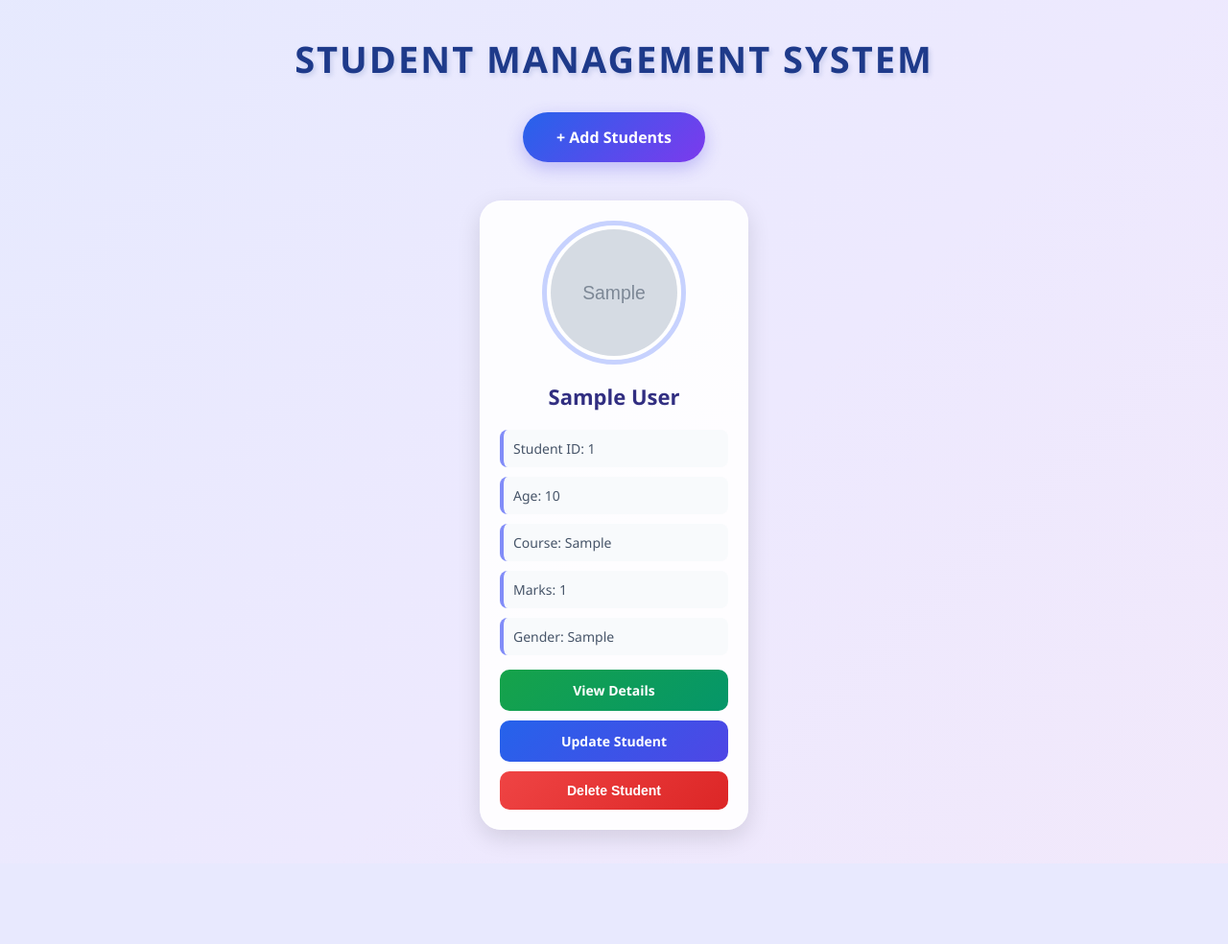
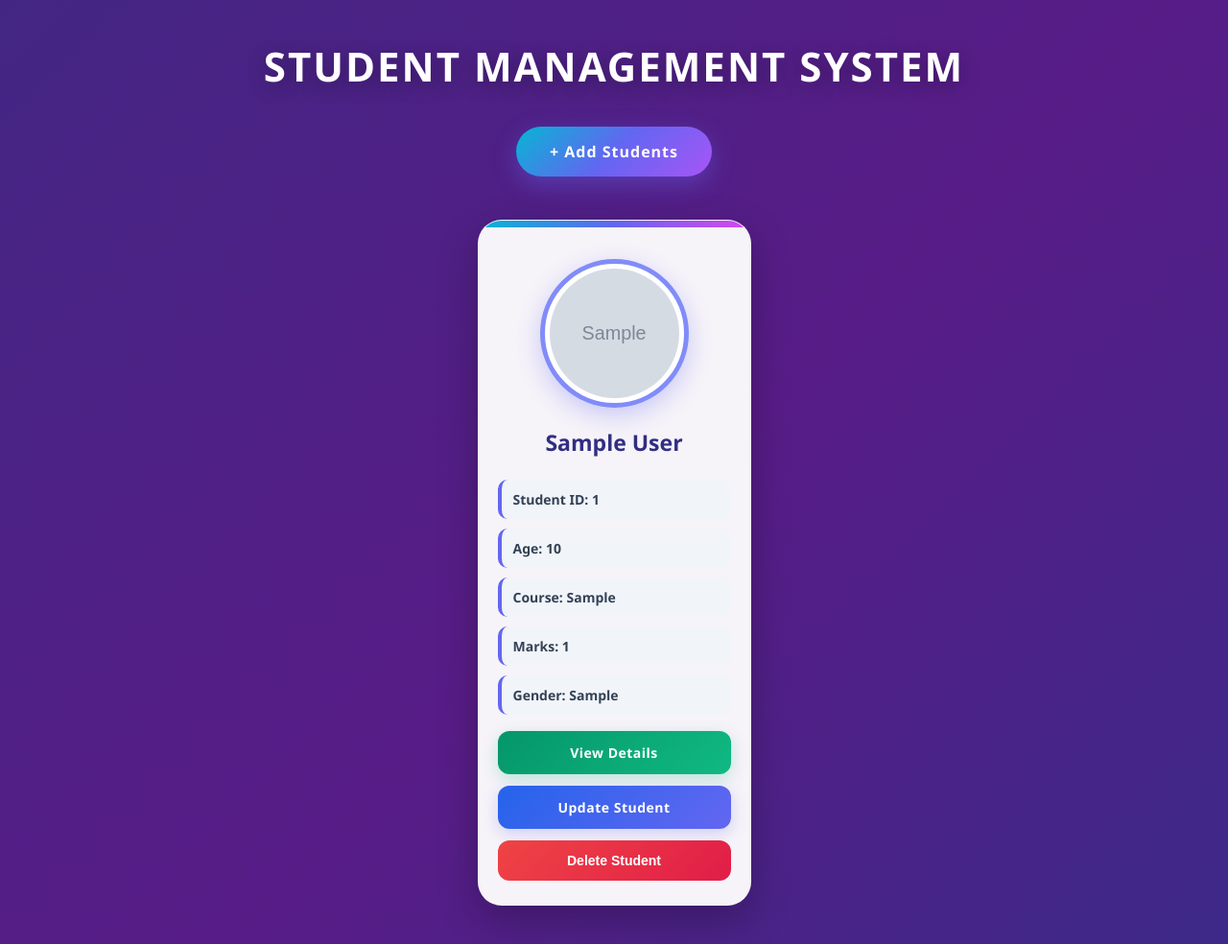
Before and after one commit to likhithanagadivya/Student-Management-System, a FastAPI app: page / in a window 1280 px wide. Shown: the whole page at 96% size. Before the commit the page ends 878 px from the top, so only its background shows below. Run offline with FastAPI, Linux system fonts and the light colour scheme; tables that the repository leaves empty hold one stand-in row (values such as "Sample post"); grey boxes marked "Sample" are stand-in pictures.

Commit message:
Updated home page design

```diff
--- a/templates/home.html
+++ b/templates/home.html
@@ -7,6 +7,7 @@
     <title>Student Management System</title>
 
     <style>
+
 * {
     margin: 0;
     padding: 0;
@@ -14,35 +15,39 @@
 }
 
 body {
-            font-family: 'Segoe UI', Arial, sans-serif;
-            background: linear-gradient(135deg, #dbeafe, #ede9fe, #fce7f3);
+    font-family: 'Poppins', 'Segoe UI', Arial, sans-serif;
+    background: linear-gradient(135deg, #0f172a, #312e81, #581c87, #1e3a8a);
     background-size: 300% 300%;
-            animation: gradientMove 10s ease infinite;
-            padding: 35px;
+    animation: backgroundMove 12s ease infinite;
     min-height: 100vh;
+    padding: 40px 25px;
+    color: #fff;
 }
 
-        @keyframes gradientMove {
+@keyframes backgroundMove {
     0% { background-position: 0% 50%; }
     50% { background-position: 100% 50%; }
     100% { background-position: 0% 50%; }
 }
 
+/* Main Heading */
+
 h1 {
     text-align: center;
-            color: #1e3a8a;
-            font-size: 38px;
-            margin-bottom: 30px;
+    font-size: 42px;
+    font-weight: 800;
+    letter-spacing: 2px;
+    margin-bottom: 35px;
+    color: #ffffff;
     text-transform: uppercase;
-            letter-spacing: 2px;
-            text-shadow: 2px 3px 5px rgba(30, 58, 138, 0.15);
+    text-shadow: 0 5px 20px rgba(0, 0, 0, 0.3);
     animation: slideDown 0.8s ease;
 }
 
 @keyframes slideDown {
     from {
         opacity: 0;
-                transform: translateY(-30px);
+        transform: translateY(-40px);
     }
     to {
         opacity: 1;
@@ -50,26 +55,30 @@
     }
 }
 
+/* Add Student Button */
+
 .add-btn {
     display: block;
     width: fit-content;
-            margin: 0 auto 40px;
+    margin: 0 auto 45px;
     padding: 15px 35px;
-            background: linear-gradient(135deg, #2563eb, #7c3aed);
+    background: linear-gradient(135deg, #06b6d4, #6366f1, #a855f7);
     color: white;
     text-decoration: none;
-            border-radius: 30px;
-            font-weight: bold;
+    border-radius: 50px;
     font-size: 16px;
-            box-shadow: 0 6px 18px rgba(79, 70, 229, 0.3);
-            transition: all 0.4s ease;
+    font-weight: 700;
+    letter-spacing: 1px;
+    box-shadow: 0 8px 25px rgba(99, 102, 241, 0.4);
+    transition: 0.4s ease;
 }
 
 .add-btn:hover {
-            transform: translateY(-5px) scale(1.05);
-            box-shadow: 0 12px 25px rgba(79, 70, 229, 0.4);
-            background: linear-gradient(135deg, #7c3aed, #2563eb);
+    transform: translateY(-7px) scale(1.06);
+    box-shadow: 0 15px 35px rgba(168, 85, 247, 0.5);
 }
+
+/* Student Container */
 
 .container {
     display: flex;
@@ -80,162 +89,202 @@
     margin: auto;
 }
 
+/* Student Card */
+
 .card {
-            width: 280px;
-            min-height: 500px;
+    position: relative;
+    overflow: hidden;
+    width: 285px;
+    min-height: 530px;
+    padding: 25px 20px;
     display: flex;
     flex-direction: column;
     align-items: center;
-            background: rgba(255, 255, 255, 0.9);
-            padding: 20px;
-            border-radius: 22px;
-            border: 1px solid rgba(255, 255, 255, 0.8);
-            box-shadow: 0 8px 25px rgba(0, 0, 0, 0.12);
+
+    background: rgba(255, 255, 255, 0.95);
+    border: 1px solid rgba(255, 255, 255, 0.5);
+    border-radius: 25px;
+
+    box-shadow: 0 15px 40px rgba(0, 0, 0, 0.25);
     transition: all 0.4s ease;
-            animation: cardAppear 0.7s ease;
+
+    animation: cardAppear 0.8s ease;
+}
+
+.card::before {
+    content: "";
+    position: absolute;
+    top: 0;
+    left: 0;
+    width: 100%;
+    height: 7px;
+    background: linear-gradient(90deg, #06b6d4, #6366f1, #d946ef);
 }
 
 @keyframes cardAppear {
     from {
         opacity: 0;
-                transform: translateY(30px);
+        transform: translateY(40px) scale(0.95);
     }
     to {
         opacity: 1;
-                transform: translateY(0);
+        transform: translateY(0) scale(1);
     }
 }
 
 .card:hover {
-            transform: translateY(-12px);
-            box-shadow: 0 18px 35px rgba(79, 70, 229, 0.25);
-            border-color: #a5b4fc;
+    transform: translateY(-15px);
+    box-shadow: 0 25px 50px rgba(0, 0, 0, 0.35);
 }
 
+/* Student Image */
+
 .card img {
-            width: 150px;
-            height: 150px;
+    width: 155px;
+    height: 155px;
     object-fit: cover;
     border-radius: 50%;
-            margin-bottom: 18px;
-            border: 5px solid #c7d2fe;
-            padding: 4px;
+    margin: 15px 0 20px;
+    padding: 5px;
     background: white;
-            transition: all 0.4s ease;
+    border: 5px solid #818cf8;
+    box-shadow: 0 8px 25px rgba(99, 102, 241, 0.3);
+    transition: all 0.5s ease;
 }
 
 .card:hover img {
-            transform: scale(1.08) rotate(3deg);
-            border-color: #7c3aed;
+    transform: scale(1.1) rotate(5deg);
+    border-color: #c026d3;
+    box-shadow: 0 10px 30px rgba(192, 38, 211, 0.35);
 }
+
+/* Student Name */
 
 .card h2 {
     color: #312e81;
-            font-size: 22px;
-            margin-bottom: 15px;
+    font-size: 23px;
+    font-weight: 800;
+    margin-bottom: 18px;
     text-align: center;
     text-transform: capitalize;
 }
 
+/* Student Information */
+
 .card p {
     width: 100%;
-            color: #475569;
+    padding: 11px 12px;
+    margin: 5px 0;
+    background: #f1f5f9;
+    border-radius: 10px;
+    border-left: 4px solid #6366f1;
+    color: #334155;
     font-size: 14px;
-            margin: 5px 0;
-            padding: 10px;
-            background: #f8fafc;
-            border-radius: 8px;
-            border-left: 4px solid #818cf8;
+    font-weight: 600;
     transition: all 0.3s ease;
 }
 
 .card p:hover {
-            background: #eef2ff;
+    background: #e0e7ff;
+    border-left-color: #c026d3;
     transform: translateX(5px);
-            border-left-color: #7c3aed;
 }
+
+/* Common Link Buttons */
 
 .card a {
     display: block;
     width: 100%;
+    padding: 13px;
+    margin-top: 12px;
+    border-radius: 12px;
     text-align: center;
-            padding: 12px;
-            margin-top: 10px;
-            border-radius: 10px;
     text-decoration: none;
     color: white;
     font-size: 14px;
-            font-weight: bold;
+    font-weight: 700;
+    letter-spacing: 0.5px;
     transition: all 0.3s ease;
 }
 
-        .view {
-            background: linear-gradient(135deg, #16a34a, #059669);
+.card a:hover {
+    transform: translateY(-4px) scale(1.03);
 }
 
-        .update {
-            background: linear-gradient(135deg, #2563eb, #4f46e5);
-        }
+/* View Button */
 
-        .card a:hover {
-            transform: scale(1.05);
-            box-shadow: 0 5px 15px rgba(0, 0, 0, 0.2);
+.view {
+    background: linear-gradient(135deg, #059669, #10b981);
+    box-shadow: 0 5px 15px rgba(16, 185, 129, 0.25);
 }
 
 .view:hover {
-            background: linear-gradient(135deg, #15803d, #047857);
+    background: linear-gradient(135deg, #047857, #059669);
+    box-shadow: 0 8px 20px rgba(16, 185, 129, 0.4);
+}
+
+/* Update Button */
+
+.update {
+    background: linear-gradient(135deg, #2563eb, #6366f1);
+    box-shadow: 0 5px 15px rgba(99, 102, 241, 0.25);
 }
 
 .update:hover {
-            background: linear-gradient(135deg, #1d4ed8, #6d28d9);
+    background: linear-gradient(135deg, #4338ca, #7c3aed);
+    box-shadow: 0 8px 20px rgba(99, 102, 241, 0.4);
 }
+
+/* Delete Button */
 
 .card form {
     width: 100%;
-            margin-top: 10px;
+    margin-top: 12px;
 }
 
 .card button {
     width: 100%;
-            padding: 12px;
+    padding: 13px;
     border: none;
-            border-radius: 10px;
-            background: linear-gradient(135deg, #ef4444, #dc2626);
+    border-radius: 12px;
+    background: linear-gradient(135deg, #ef4444, #e11d48);
     color: white;
     font-size: 14px;
-            font-weight: bold;
+    font-weight: 700;
     cursor: pointer;
     transition: all 0.3s ease;
 }
 
 .card button:hover {
-            background: linear-gradient(135deg, #b91c1c, #991b1b);
-            transform: scale(1.05);
-            box-shadow: 0 5px 15px rgba(239, 68, 68, 0.3);
+    background: linear-gradient(135deg, #b91c1c, #be123c);
+    transform: translateY(-4px) scale(1.03);
+    box-shadow: 0 8px 20px rgba(239, 68, 68, 0.35);
 }
 
+/* Empty Message */
+
 .empty {
+    width: 100%;
     text-align: center;
-            color: #64748b;
+    padding: 40px 20px;
+    margin-top: 40px;
+    background: rgba(255, 255, 255, 0.95);
+    color: #312e81;
+    border-radius: 20px;
     font-size: 22px;
-            width: 100%;
-            margin-top: 50px;
-            padding: 30px;
-            background: rgba(255, 255, 255, 0.7);
-            border-radius: 15px;
+    font-weight: 700;
+    box-shadow: 0 10px 30px rgba(0, 0, 0, 0.2);
 }
 
-        @media (max-width: 768px) {
-            body {
-                padding: 20px;
-            }
+/* Tablet Responsive */
 
+@media (max-width: 900px) {
     h1 {
-                font-size: 28px;
+        font-size: 32px;
     }
 
     .container {
-                gap: 20px;
+        gap: 22px;
     }
 
     .card {
@@ -243,13 +292,16 @@
     }
 }
 
+/* Mobile Responsive */
+
 @media (max-width: 600px) {
     body {
-                padding: 15px;
+        padding: 25px 12px;
     }
 
     h1 {
-                font-size: 23px;
+        font-size: 25px;
+        line-height: 1.4;
     }
 
     .card {
@@ -258,9 +310,10 @@
     }
 
     .add-btn {
-                padding: 12px 25px;
+        padding: 13px 25px;
     }
 }
+
     </style>
 </head>
 
```
Lines whose indentation alone changed are shown as unchanged.
